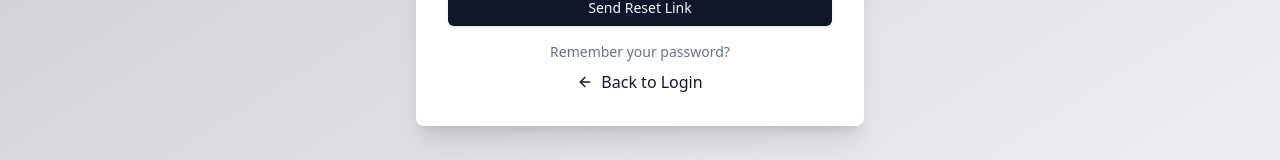
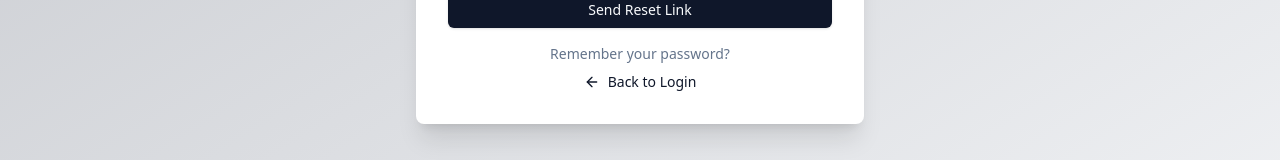
Before and after one commit to deskastudio/TerbitTravel, a React (Vite) app in the folder frontend/: page /forgot-password in a window 1280 px wide. Shown: the part 434-594 px from the top of the page. Built offline with nearby package versions, Linux system fonts and the light colour scheme.

Commit message:
add text-sm for forgotPassword

```diff
--- a/frontend/src/components/partials/mainPartials/forgotPassword/Index.tsx
+++ b/frontend/src/components/partials/mainPartials/forgotPassword/Index.tsx
@@ -104,7 +104,7 @@ const ForgotPasswordForm: React.FC = () => {
           <div className="flex justify-center mt-2">
             <Link
               to="/login"
-              className="text-primary hover:underline inline-flex items-center"
+              className="text-primary hover:underline inline-flex items-center text-sm"
             >
               <ArrowLeft className="mr-2 h-4 w-4" />
               Back to Login
```
